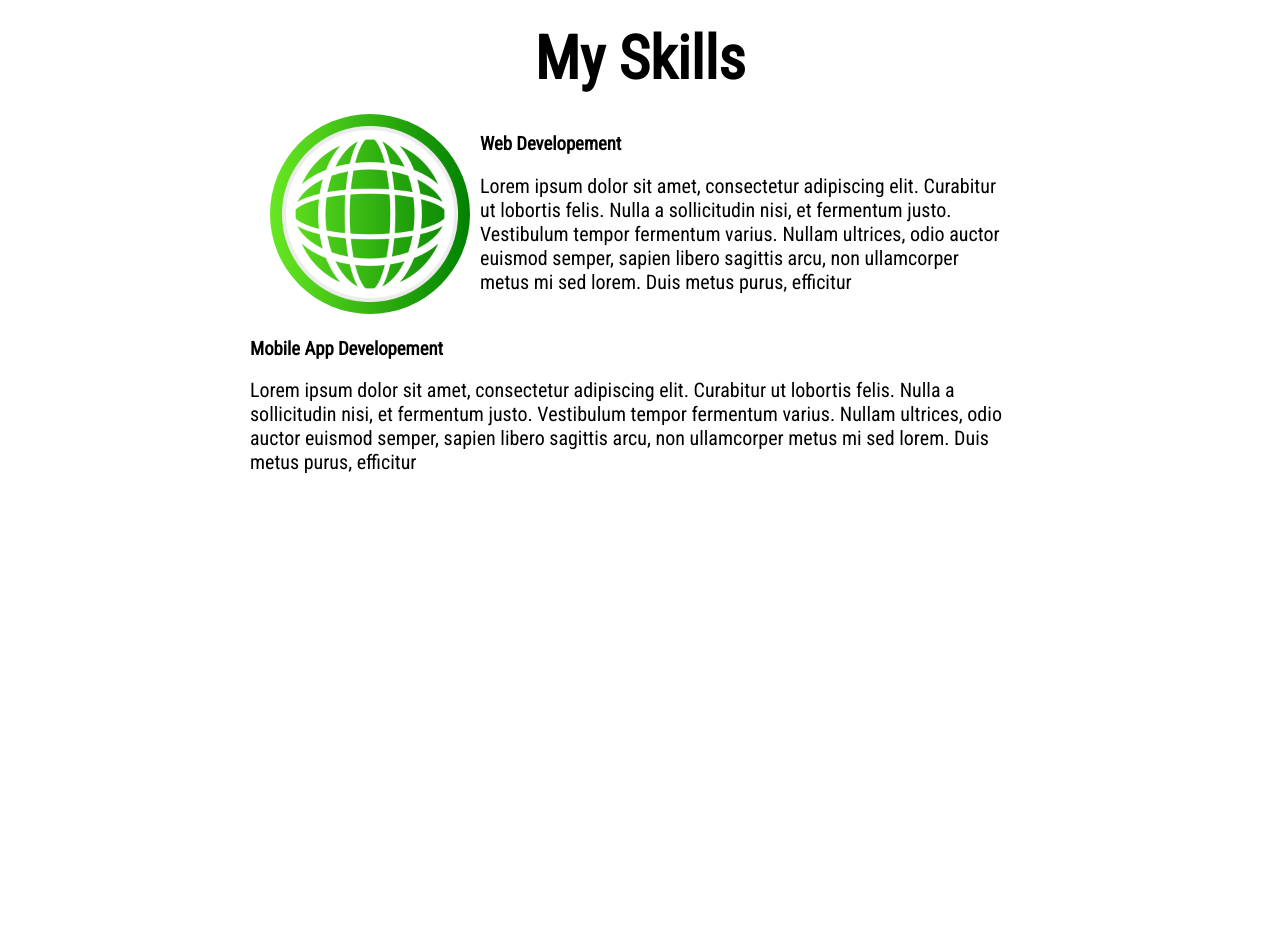
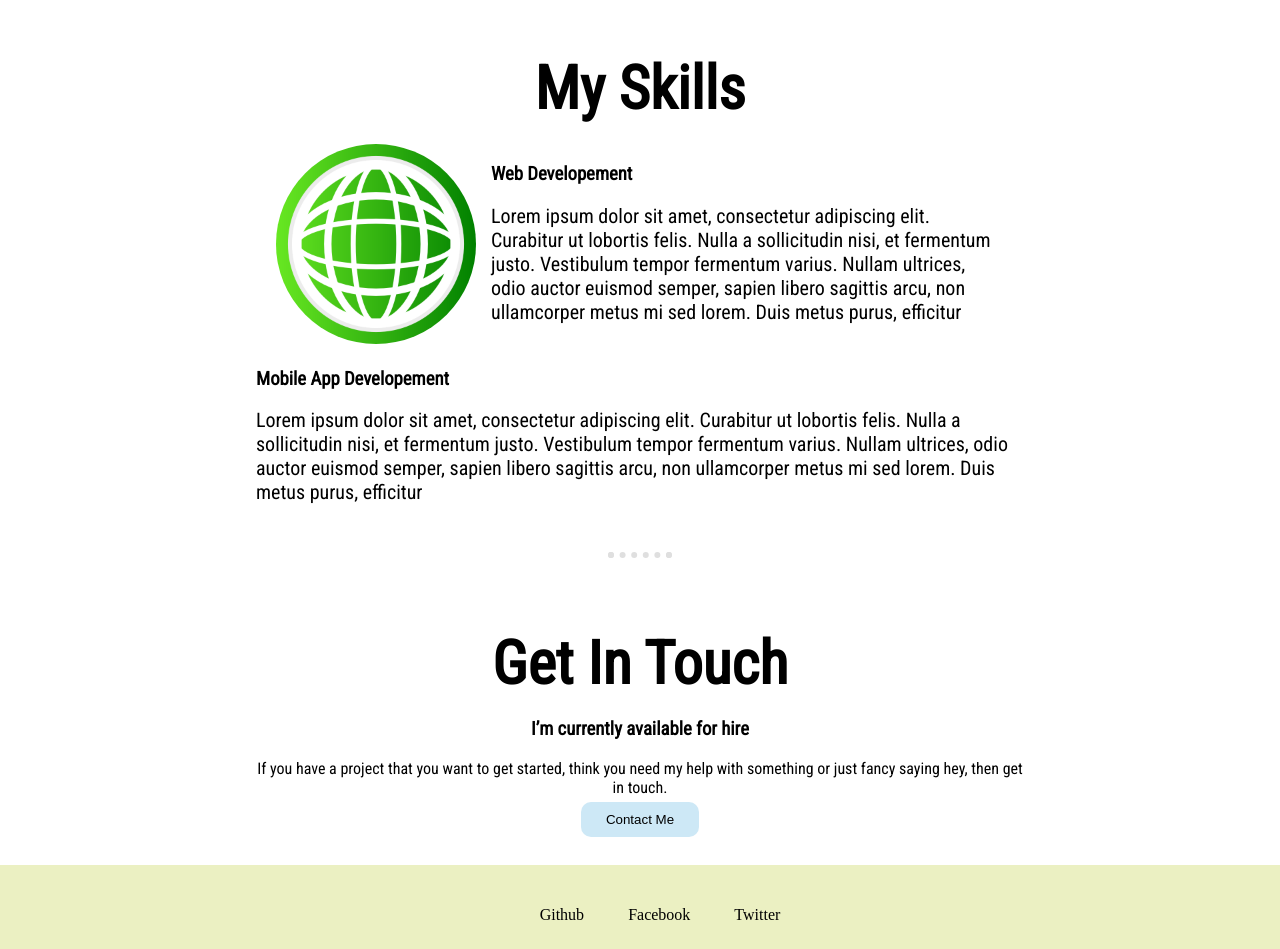
Before and after one commit to abhijithofficial/profile-dev, a plain HTML site: page index.html in a window 1280 px wide. Shown: the part 757-1706 px from the top of the page. Before the commit the page ends 1241 px from the top, so only its background shows below. Drawn offline with nearby package versions, Linux system fonts and the light colour scheme.

Commit message:
added most of contents

```diff
--- a/css/masters.css
+++ b/css/masters.css
@@ -31,10 +31,13 @@ hr{
  border-bottom: none;
  width: 4%;
  margin: 20px auto;
+ text-align: center;
 
 }
 
-ul{
+
+
+.nav-bar ul{
   padding: 10px;
   margin: 0px 0px;
   background-color: #0ea5c6;
@@ -108,25 +111,26 @@ ul{
 }
 
 
-.main-skill{
-  margin: 10px 250px;
+.main-skill,.contact{
+  margin: 10px 20%;
   font-family: 'Roboto Condensed', sans-serif;
 
 }
 
-.skill-head{
+.skill-head,.contact-head{
   text-align: center;
+  padding-top:10px;
 }
 .web{
   display: inline;
   float: left;
-  padding-right: 10px;
+  padding-right: 15px;
 }
 
 .mob{
   display: inline;
   float: right;
-  padding-left: 10px;
+  padding-left: 15px;
 }
 
 .skill-one{
@@ -140,3 +144,32 @@ margin-bottom: 10px;
   margin-top: 30px;
   clear: right;
 }
+.clear{
+  clear: both;
+}
+.contact{
+
+}
+.btn{
+  padding: 10px 25px 10px 25px;
+  border:none;
+  border-radius: 10px;
+  background-color: #cde8f6;
+}
+
+.social ul{
+  list-style: none;
+  text-decoration: none;
+  text-align:center;
+  margin-bottom: 0px;
+}
+.social li{
+  display: inline-block;
+  padding: 20px;
+}
+
+footer{
+  background-color: #ebf0c2;
+  padding: 5px;
+
+}
--- a/index.html
+++ b/index.html
@@ -43,7 +43,7 @@
         <div class="main-profile">
           <div class="image-1">
 
-            <img src="images/lady_kash.jpg" alt="">
+            <img src="images/dev_abhijith.jpg" alt="">
 
           </div>
           <div class="text">
@@ -80,11 +80,43 @@
           </div>
 
         </div>
+        <div class="clear">
+
+        </div>
+        <br>
+        <hr>
+        <div class="contact">
+
+          <div class="contact-head">
+
+            <h1> Get In Touch </h1>
+
+            <h3>I’m currently available for hire</h3>
+            <p> If you have a project that you want to get started, think you need my help with something or just fancy saying hey, then get in touch.</p>
+
+            <div class="message-me">
+              <a href="#"><button type="button" name="button" class="btn">Contact Me</button></a>
+            </div>
+
+          </div>
+
+        </div>
+
         </div>
 
     </main>
+    <div class="clear">
+
+    </div>
+    <br>
     <footer>
-
+      <div class="social">
+        <ul>
+          <li>Github</li>
+          <li>Facebook</li>
+          <li>Twitter</li>
+        </ul>
+      </div>
     </footer>
 
 
```
Also changed, not shown: images/dev_abhijith.jpg (added).
